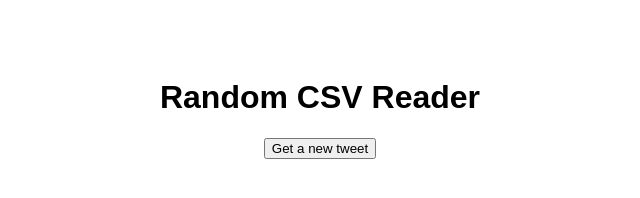
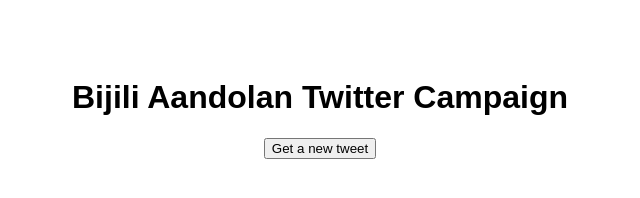
Before and after one commit to mayanktiwari09/tweetGenerator, a plain HTML site: page index.html in a window 1280 px wide. Shown: the whole page, without its empty margins (320-960 px from the left). Drawn offline with Linux system fonts and the light colour scheme.

Commit message:
Update index.html

```diff
--- a/index.html
+++ b/index.html
@@ -12,7 +12,7 @@
   </style>
 </head>
 <body>
-  <h1>Random CSV Reader</h1>
+  <h1>Bijili Aandolan Twitter Campaign</h1>
   <button onclick="displayRandomRow()">Get a new tweet</button>
   <p id="output"></p>
 
```
